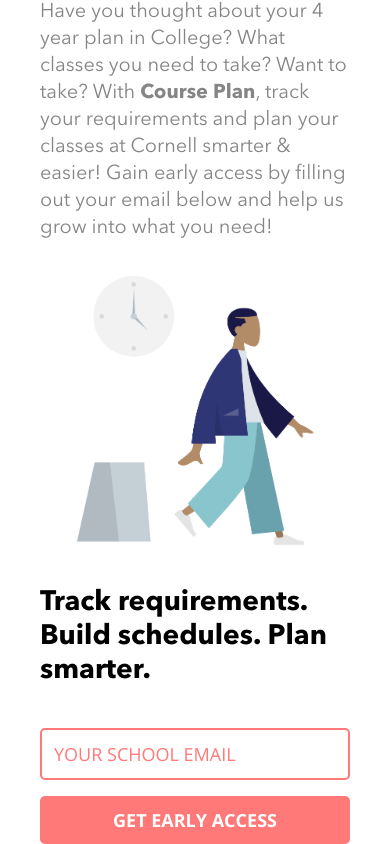
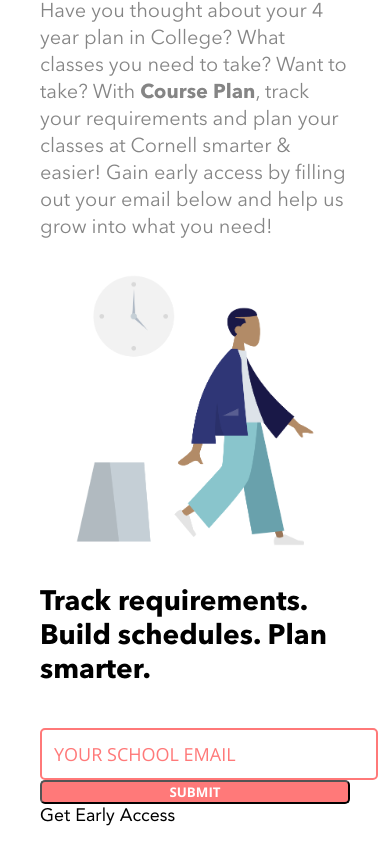
Before and after one commit to cornell-dti/course-plan-landingpage, a Vue app: page / in a window 390 px wide. Shown: the part 450-1294 px from the top of the page. Built offline with nearby package versions, Linux system fonts and the light colour scheme.

Commit message:
Started Firebase Implementation
Started implementing firebase by adding in a submit button and javascript code

```diff
--- a/package.json
+++ b/package.json
@@ -9,6 +9,7 @@
   },
   "dependencies": {
     "core-js": "^2.6.5",
+    "firebase": "^7.2.1",
     "vue": "^2.6.10"
   },
   "devDependencies": {
--- a/src/components/HelloWorld.vue
+++ b/src/components/HelloWorld.vue
@@ -27,8 +27,10 @@
         </div>
         <h3 class="landing-subHeader">Track requirements. Build schedules. Plan smarter.</h3>
         <div class="landing-inputWrapper">
-          <input class="landing-input" placeholder="Your School Email"/>
-          <div class="landing-button">Get Early Access</div>
+          <form id="form" class="landing-form" v-on:submit.prevent="addUser">
+            <input class="landing-input" placeholder="Your School Email" v-model="newUser.email" />
+            <input type="submit" class="landing-button">Get Early Access</input>
+          </form>
         </div>
       </div>
     </div>
@@ -36,10 +38,49 @@
 </template>
 
 <script>
+//import Firebase from 'firebase'
+
+import firebase from 'firebase'
+import 'firebase/firestore'
+
+// firebase init goes here
+const config = {
+    apiKey: "AIzaSyDkKOpImjbjS2O0RhIQNJLQXx2SuYbxsfU",
+    authDomain: "cornell-courseplan.firebaseapp.com",
+    databaseURL: "https://cornell-courseplan.firebaseio.com",
+    projectId: "cornell-courseplan",
+    storageBucket: "cornell-courseplan.appspot.com",
+    messagingSenderId: "1031551180906",
+}
+
+firebase.initializeApp(config)
+
+// firebase utils
+let db = firebase.firestore()
+
+// firebase collections
+let emailsCollection = db.collection('emails')
+
 export default {
   name: 'HelloWorld',
   props: {
     msg: String,
+  },
+  firebase: {
+    users: emailsCollection
+  },
+  data() {
+    return {
+      newUser: {
+        email: ''
+      }
+    }
+  },
+  methods: {
+    addUser: function () {
+      emailsCollection.add(this.newUser);
+      this.newUser.email = '';
+    }
   }
 }
 </script>
@@ -82,7 +123,7 @@
 h1{
   color: #FF7979;
   position: absolute;
-  /* width: 223px; */
+  width: 223px;
   height: 55px;
   left: 60px;
   top: 30px;
@@ -237,15 +278,12 @@
   }
 
   .landing-input {
-    width: auto;
+    width: 100%;
     margin-right: 0;
   }
 
   .landing-button {
-    width: auto;
-    margin-top: 1rem;
-    padding-top: .75rem;
-    padding-bottom: .75rem;
+    width: 100%;
   }
 }
 
```
Also changed, not shown: src/firebaseConfig.js (added, +26 -0 lines), 1 other file (tests, documents, lock files or other folders).
